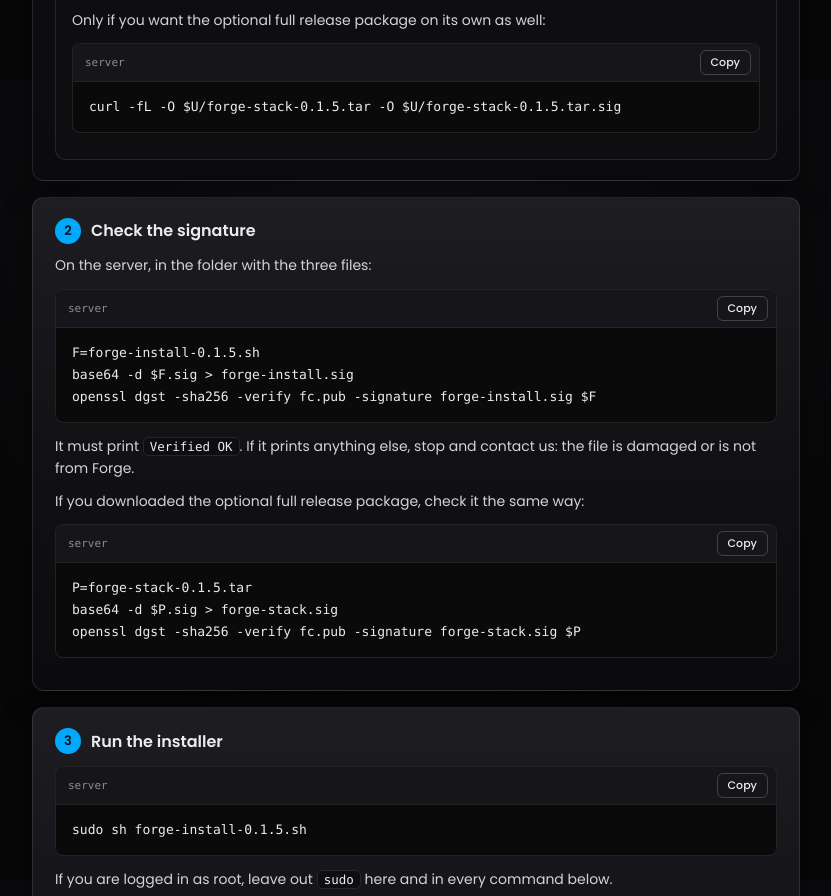
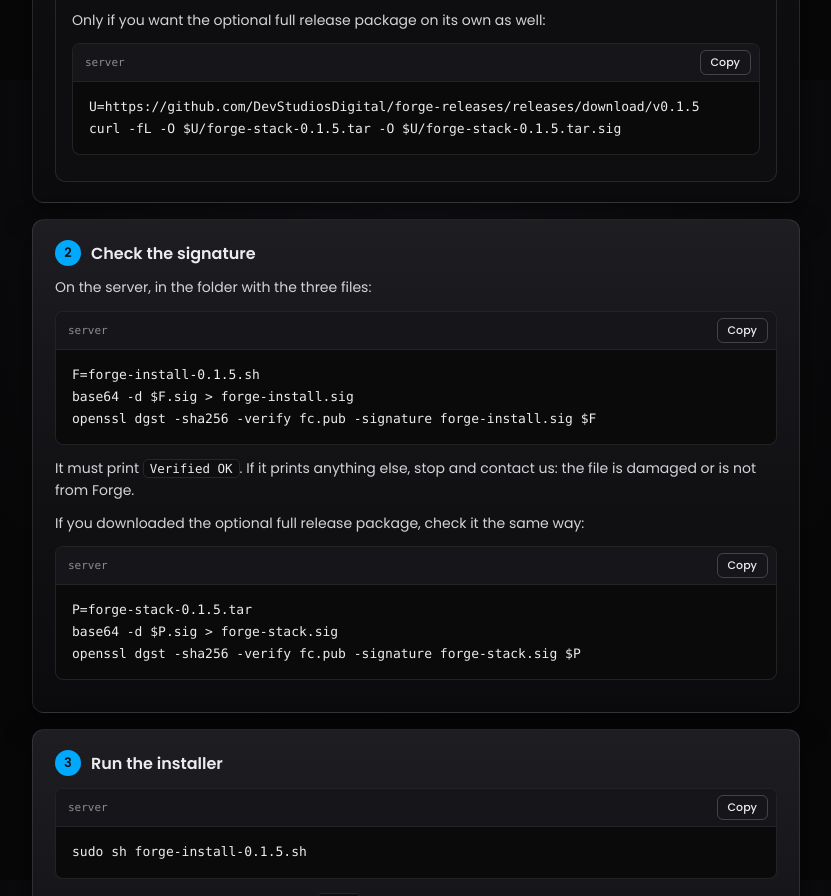
Before and after one commit to DevStudiosDigital/forge-releases, a plain HTML site: page index.html in a window 1280 px wide. Shown: the part 2320-3216 px from the top of the page, without its empty margins (224-1055 px from the left). Drawn offline with Linux system fonts and the light colour scheme.

Commit message:
docs: make the optional package download command work on its own

```diff
--- a/index.html
+++ b/index.html
@@ -181,7 +181,8 @@
 U=https://github.com/DevStudiosDigital/forge-releases/releases/download/v0.1.5
 curl -fL -O $U/$F -O $U/$F.sig -O $U/fc.pub</code></pre></div>
       <p>Only if you want the optional full release package on its own as well:</p>
-      <div class="term"><div class="term-bar"><span>server</span><button class="copy" type="button">Copy</button></div><pre><code>curl -fL -O $U/forge-stack-0.1.5.tar -O $U/forge-stack-0.1.5.tar.sig</code></pre></div>
+      <div class="term"><div class="term-bar"><span>server</span><button class="copy" type="button">Copy</button></div><pre><code>U=https://github.com/DevStudiosDigital/forge-releases/releases/download/v0.1.5
+curl -fL -O $U/forge-stack-0.1.5.tar -O $U/forge-stack-0.1.5.tar.sig</code></pre></div>
     </div>
   </section>
 
```
